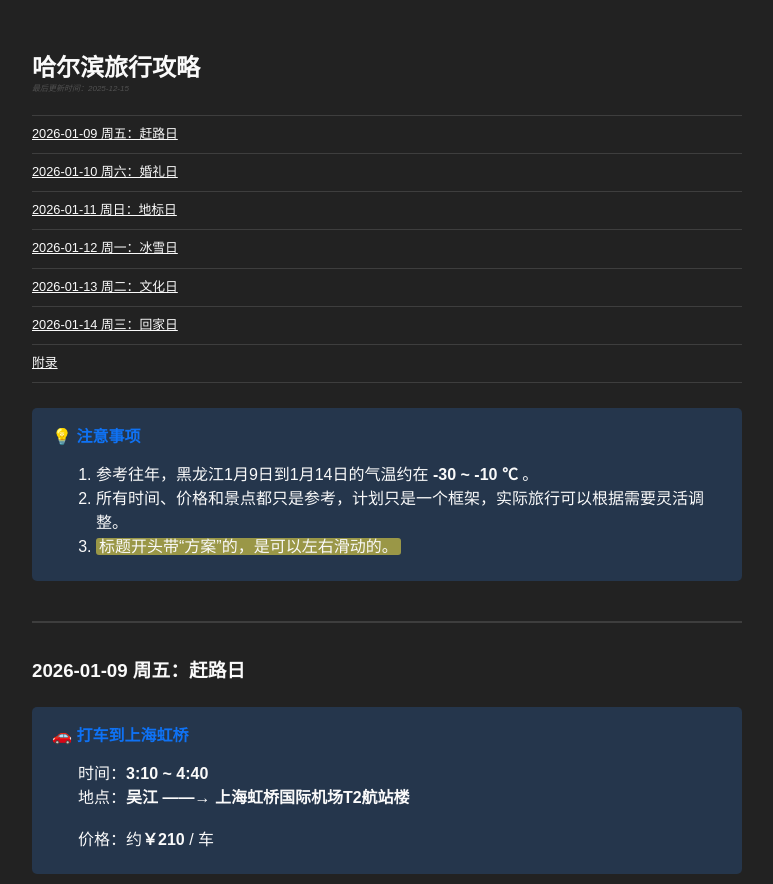
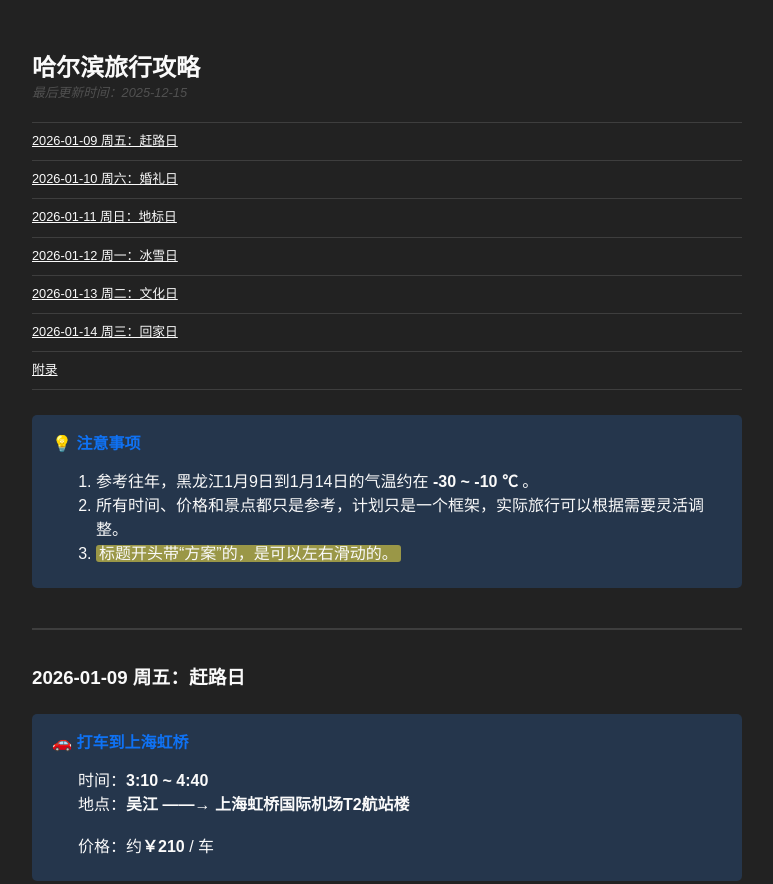
Before and after one commit to SilentMoonset/SilentMoonset.github.io, a plain HTML site: page index.html in a window 1280 px wide. Shown: the top 884 px of the page, without its empty margins (253-1026 px from the left). Drawn offline with Linux system fonts and the light colour scheme.

Commit message:
change font sizes of timestamp and footer

```diff
--- a/css/style.css
+++ b/css/style.css
@@ -62,6 +62,7 @@ mark {
 footer {
     margin-top: 50px;
     text-align: center;
+    font-size: 0.8em;
     color: #515151;
 }
 footer a {
@@ -84,7 +85,7 @@ footer a:hover {
 /* 标题下的时间戳 */
 .timestamp {
     color: #515151;
-    font-size: 0.5em;
+    font-size: 0.8em;
     font-style: italic;
     margin-bottom: 20px;
 }
```
